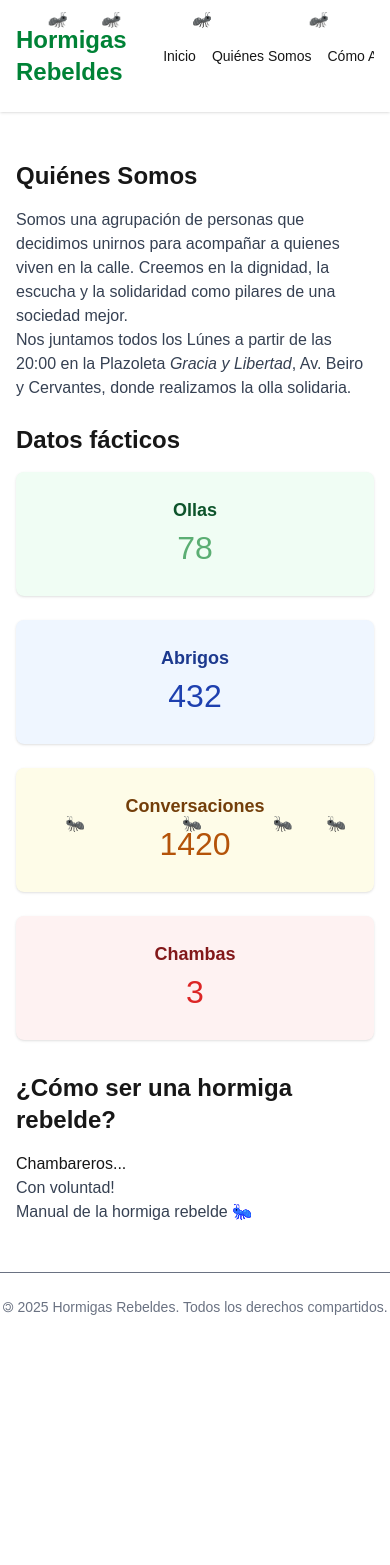
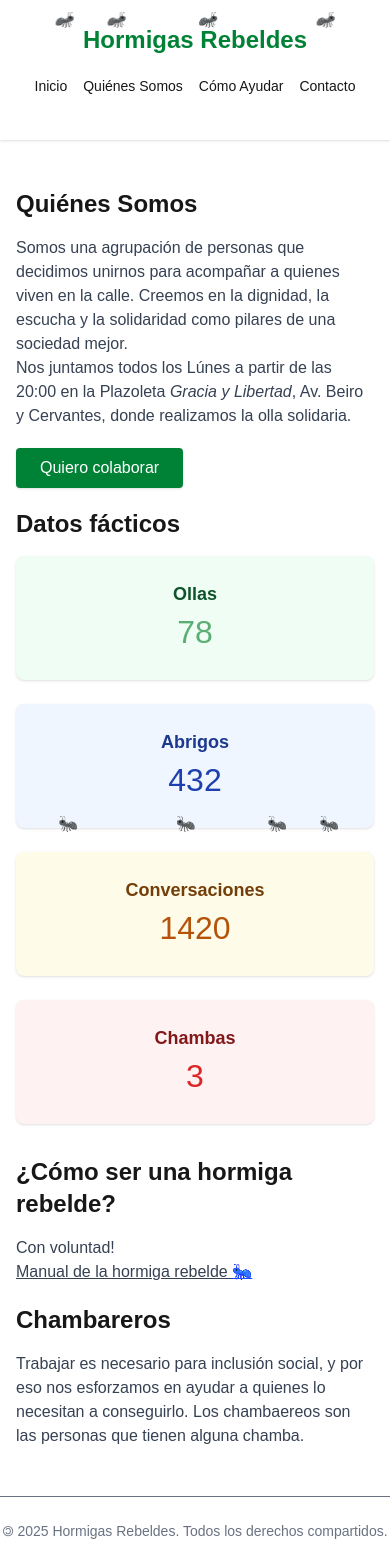
Before and after one commit to vituchon/hormigas-rebeldes-web-site, a Next.js app: page /quienes-somos in a window 390 px wide. Before the commit the page ends 1341 px from the top, so only its background shows below. Built offline with nearby package versions, Linux system fonts and the light colour scheme.

Commit message:
feat: improve navigation layout and add collaboration CTA
- Change navigation to column layout on mobile for better spacing
- Add prominent "Quiero colaborar" call-to-action button in "Quiénes Somos"
- Always underline important links for better mobile accessibility
- Add and clarify

```diff
--- a/src/app/layout.tsx
+++ b/src/app/layout.tsx
@@ -17,9 +17,9 @@ export default function RootLayout({ children }: { children: React.ReactNode })
     <html lang="es">
       <body className="min-h-screen bg-gray-50 text-gray-800">
         <header className="bg-white shadow">
-          <div className="max-w-5xl mx-auto px-4 py-6 flex justify-between items-center">
+          <div className="max-w-5xl mx-auto px-4 py-6 flex flex-col justify-between items-center">
             <h1 className="text-2xl font-bold text-green-700">Hormigas Rebeldes</h1>
-            <nav className="space-x-4 text-sm">
+            <nav className="space-x-4 text-sm my-5">
               <Link href="/" className="hover:underline">Inicio</Link>
               <Link href="/quienes-somos" className="hover:underline">Quiénes Somos</Link>
               <Link href="/como-ayudar" className="hover:underline">Cómo Ayudar</Link>
--- a/src/app/quienes-somos/page.tsx
+++ b/src/app/quienes-somos/page.tsx
@@ -42,6 +42,9 @@ export default function QuienesSomosPage() {
       <p className="text-gray-700">
         Nos juntamos todos los Lúnes a partir de las 20:00 en la Plazoleta <i>Gracia y Libertad</i>, Av. Beiro y Cervantes, donde realizamos la olla solidaria.
       </p>
+      <a href="/como-ayudar" className="inline-block bg-green-700 text-white px-6 py-2 my-5 rounded shadow hover:bg-green-800 transition">
+        Quiero colaborar
+      </a>
       <br/>
       <h2 className="text-2xl font-semibold mb-4">Datos fácticos</h2>
       <div className="flex flex-col md:flex-row gap-6 justify-center mb-8">
@@ -63,10 +66,14 @@ export default function QuienesSomosPage() {
         </div>
       </div>
       <h2 className="text-2xl font-semibold mb-4">¿Cómo ser una hormiga rebelde?</h2>
-      Chambareros...
       <p className="text-gray-700">
         Con voluntad!<br />
-        <a href="https://docs.google.com/document/d/1aciC8OmoMMxSUuXiA6qHt5lSfmn6jBj-72uvn9Xrz7c/edit?usp=sharing" className="hover:underline">Manual de la hormiga rebelde <span className="blue-emoji">🐜</span></a>
+        <a href="https://docs.google.com/document/d/1aciC8OmoMMxSUuXiA6qHt5lSfmn6jBj-72uvn9Xrz7c/edit?usp=sharing" className="underline hover:underline">Manual de la hormiga rebelde <span className="blue-emoji">🐜</span></a>
+      </p>
+      <h2 className="text-2xl font-semibold mb-4 my-5">Chambareros</h2>
+      <p className="text-gray-700">
+        Trabajar es necesario para inclusión social, y por eso nos esforzamos en ayudar a quienes lo necesitan a conseguirlo.
+        Los chambaereos son las personas que tienen alguna chamba.
       </p>
     </div>
   );
```
